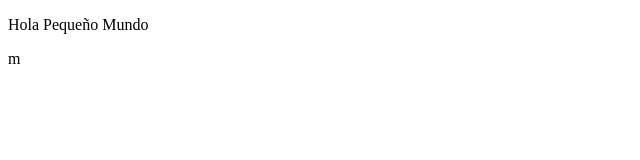
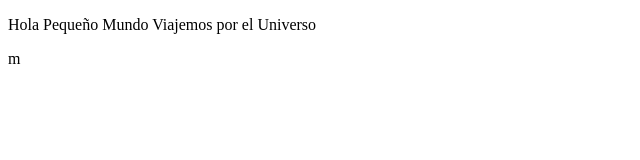
Before and after one commit to DiegoTolentino1/proyectoDemoCurso, a plain HTML site: page index.html in a window 1280 px wide. Shown: the whole page, without its empty margins (0-640 px from the left). Drawn offline with Linux system fonts and the light colour scheme.

Commit message:
Universo Espera

```diff
--- a/index.html
+++ b/index.html
@@ -7,6 +7,6 @@
     <title>Hola Mundo</title>
 </head>
 <body>
-    <p> Hola Pequeño Mundo </p>
+    <p> Hola Pequeño Mundo Viajemos por el Universo </p>
 </body>
 </html>m
```
